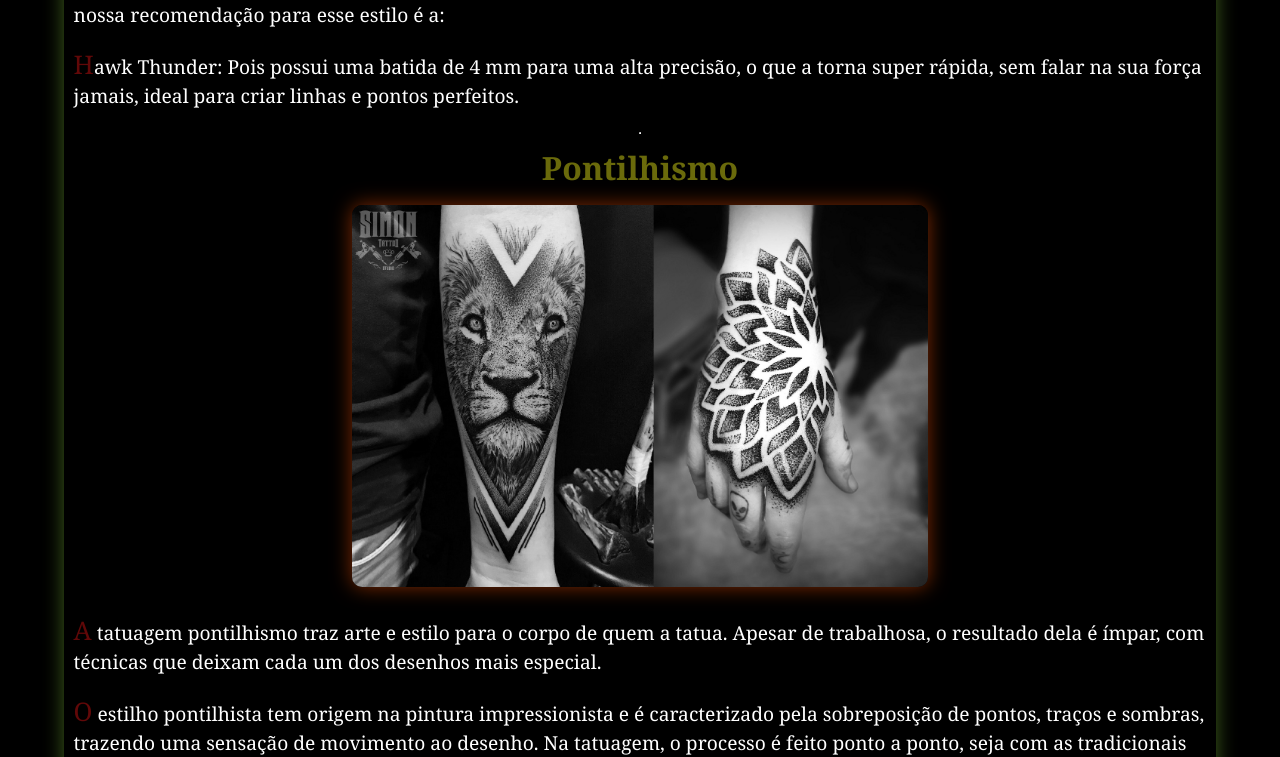
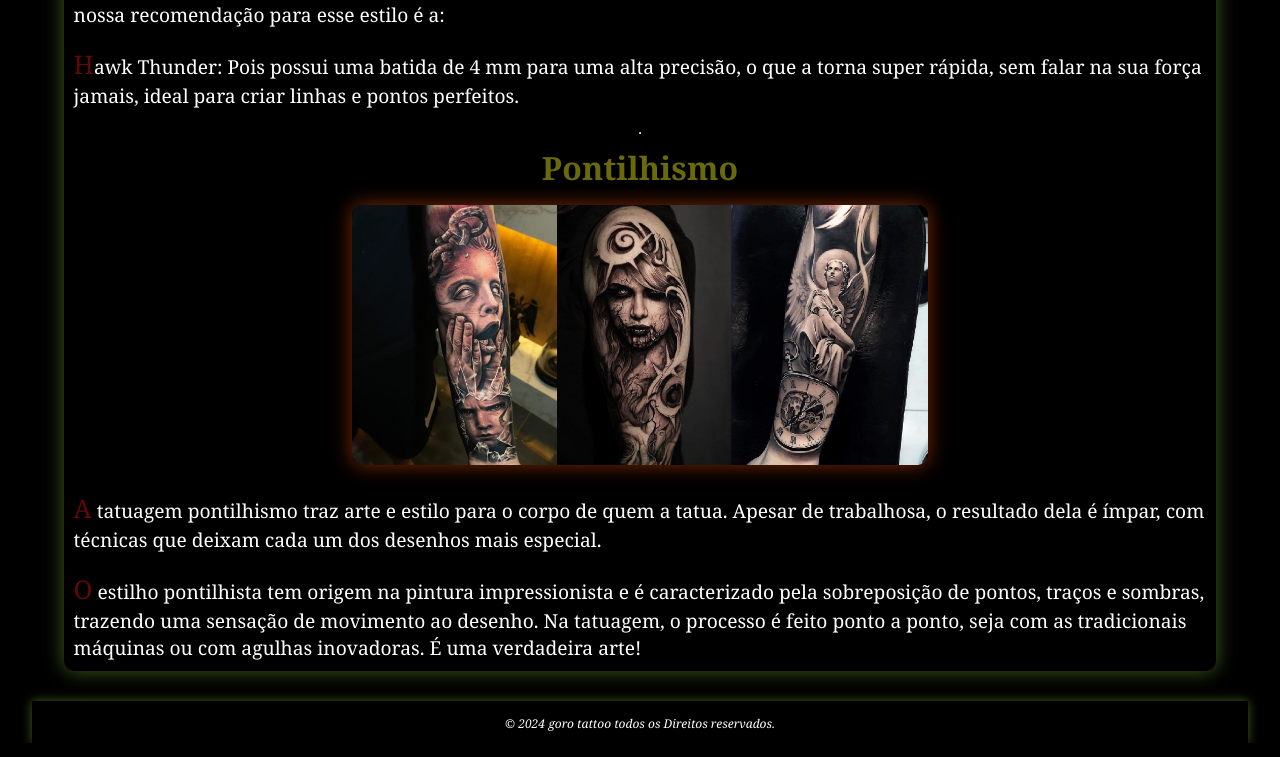
Before and after one commit to ericleidelima/goroTattoo-R, a React (Vite) app: page /Pages/EstilosTattoo in a window 1280 px wide. Shown: the part 1689-2446 px from the top of the page. Built offline with nearby package versions, Linux system fonts and the light colour scheme.

Commit message:
Adicionamos mais duas imagens a pagina estilos de tattoo

```diff
--- a/src/Pages/EstilosTattoo.jsx
+++ b/src/Pages/EstilosTattoo.jsx
@@ -2,8 +2,8 @@ import Header from "../header";
 import Footer from "../Footer";
 
 import tattooRealista from "/src/assets/tattooRealista.jpg"
-//import tattooRastelada from "/src/assets/tattooRastelada.jpg"
-//import tattooPontilhismo from "/src/assets/tattooRealista.jpg"
+import tattooRastelada from "/src/assets/tattooRastelada.jpg"
+import tattooPontilhismo from "/src/assets/tattooRealista.jpg"
 
 const EstilosTattoo = () => {
   return (
@@ -42,7 +42,7 @@ const EstilosTattoo = () => {
           <hr />
           <h2>Rastelado</h2>
 
-          <img src="/src/assets/tattooRastelada.jpg" alt="tattoos rastelada" />
+          <img src={tattooRastelada} alt="tattoos rastelada" />
 
           <p>
             Tatuagens rasteladas são conhecidas também como whip shading, que
@@ -82,7 +82,7 @@ const EstilosTattoo = () => {
           <h2>Pontilhismo</h2>
 
          <img
-            src="/src/assets/tattooleãoPontilhismo.jpg"
+            src={tattooPontilhismo}
             alt="tattoos pontilhismo"
           />
 
```
